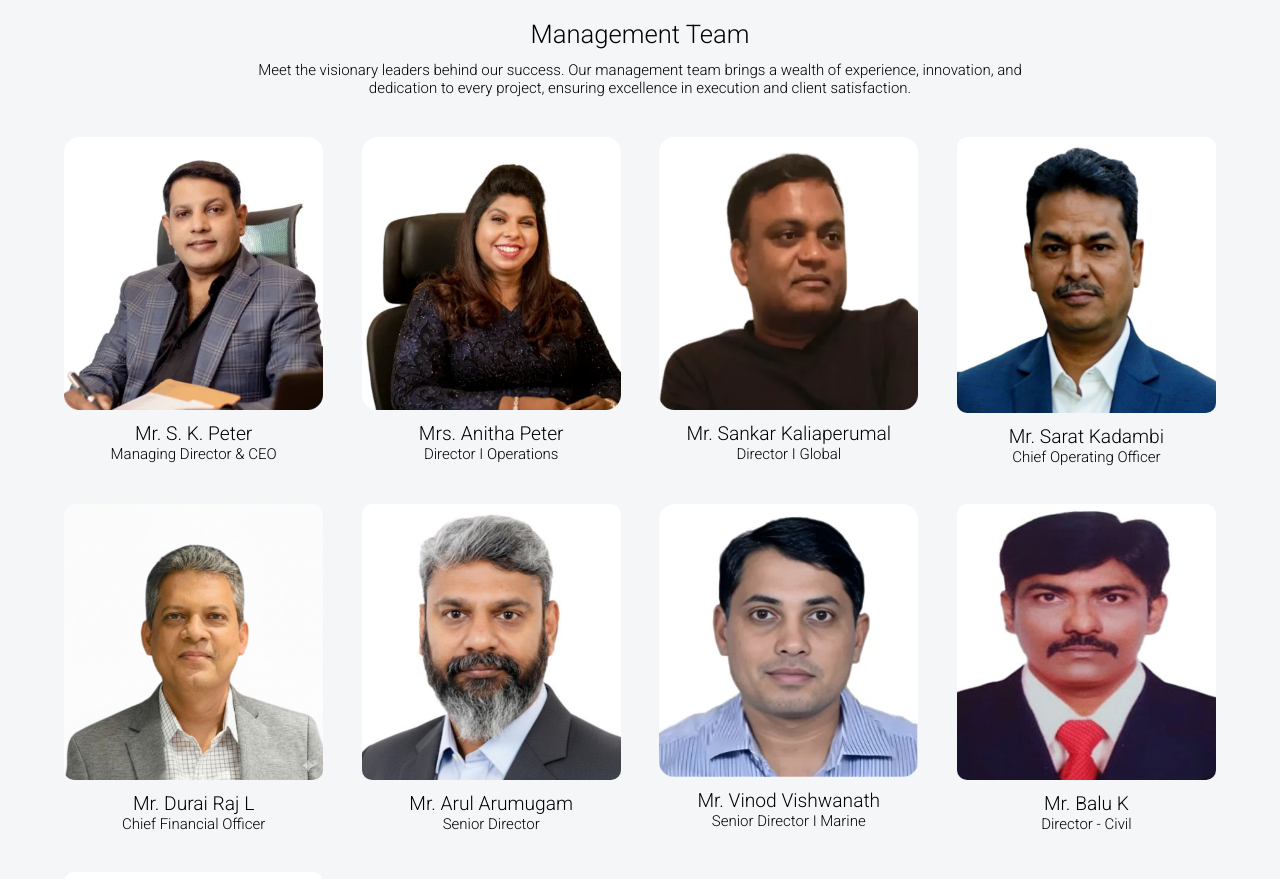
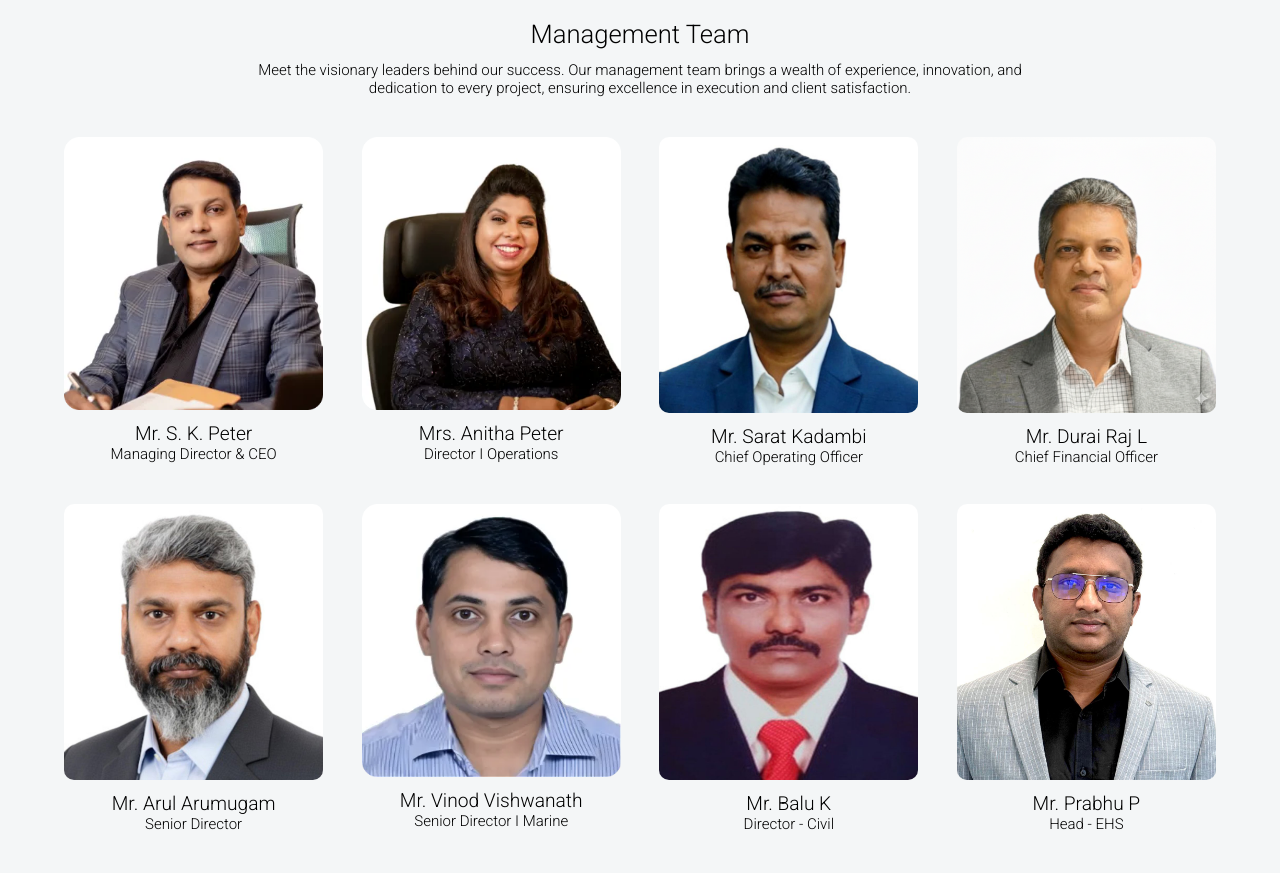
Before and after one commit to vijaytectra/ocean_life, a Next.js app: page /about in a window 1280 px wide. Shown: the part 2740-3619 px from the top of the page. Built offline with nearby package versions, Linux system fonts and the light colour scheme.

Commit message:
Update Team.js

```diff
--- a/src/componentsAbout/Team.js
+++ b/src/componentsAbout/Team.js
@@ -14,11 +14,6 @@ const Members = [
     image: "/about/team4.webp",
     title: "Mrs. Anitha Peter",
     description: "Director I Operations",
-  },
-  {
-    image: "/about/sankar.webp",
-    title: " Mr. Sankar Kaliaperumal",
-    description: "Director I Global",
   },
   {
     image: "/about/Sarat.jpg",
```
